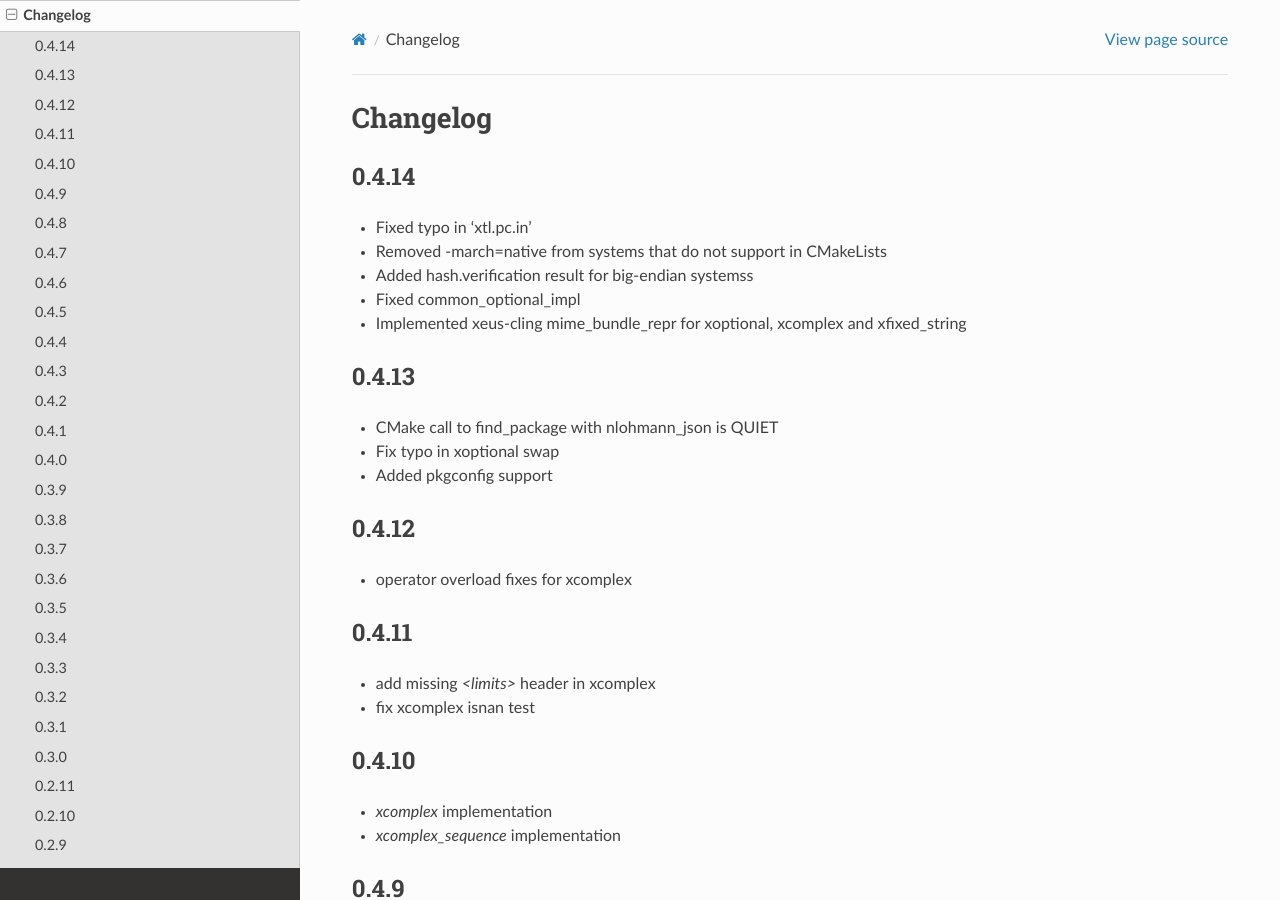
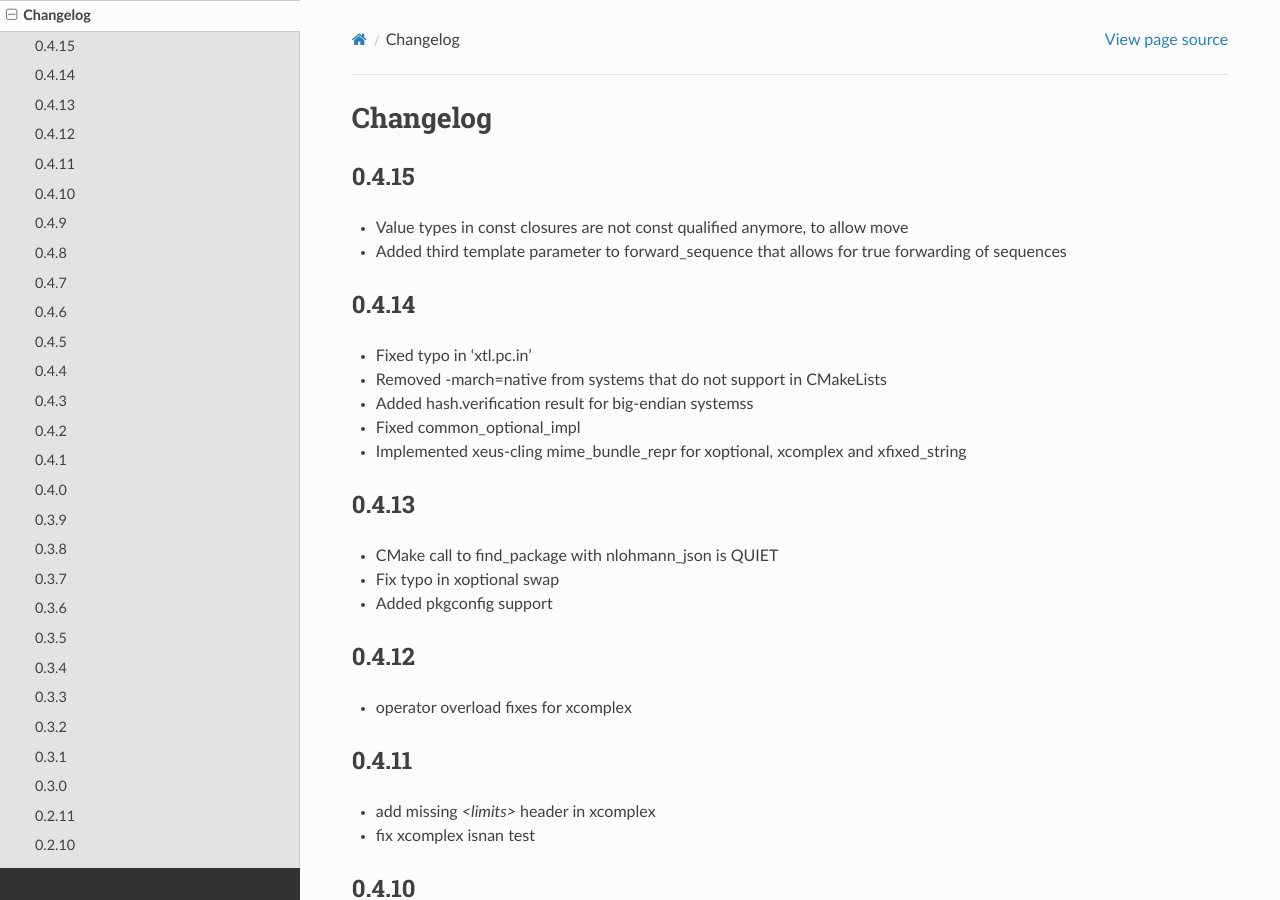
Before and after one commit to xtensor-stack/xtl, a Sphinx documentation site: the page built from docs/source/changelog.rst, in a window 1280 px wide and 900 px high. Built offline with Sphinx 7.4.7 and the Read the Docs theme 2.0.0, drawn with Linux system fonts in a browser that asks for light colours.

Commit message:
release 0.4.15

```diff
--- a/docs/source/changelog.rst
+++ b/docs/source/changelog.rst
@@ -6,6 +6,13 @@
 
 Changelog
 =========
+
+0.4.15
+------
+
+- Value types in const closures are not const qualified anymore, to allow move
+- Added third template parameter to forward_sequence that allows for true
+  forwarding of sequences
 
 0.4.14
 ------
```
Also changed, not shown: 1 other file.
